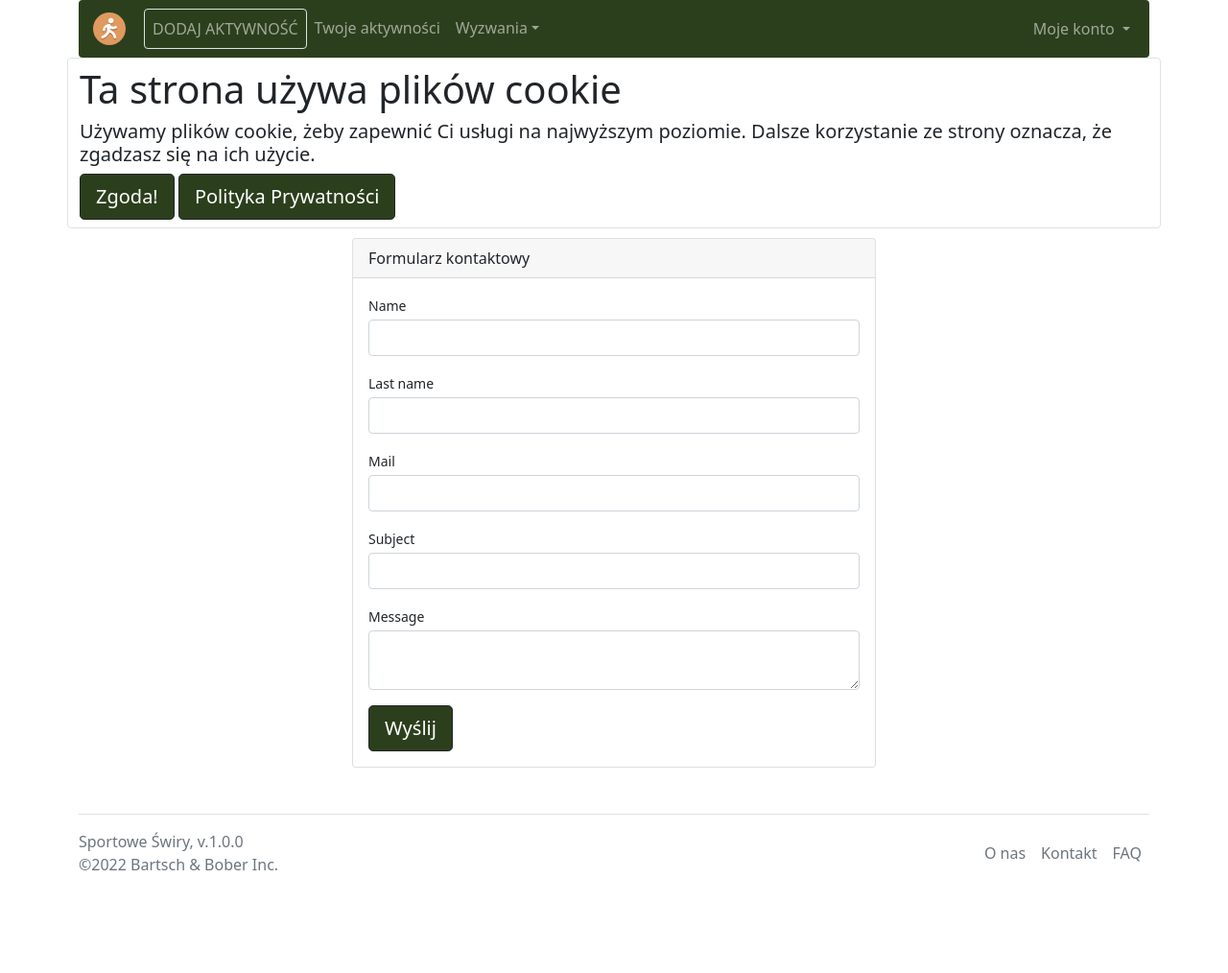
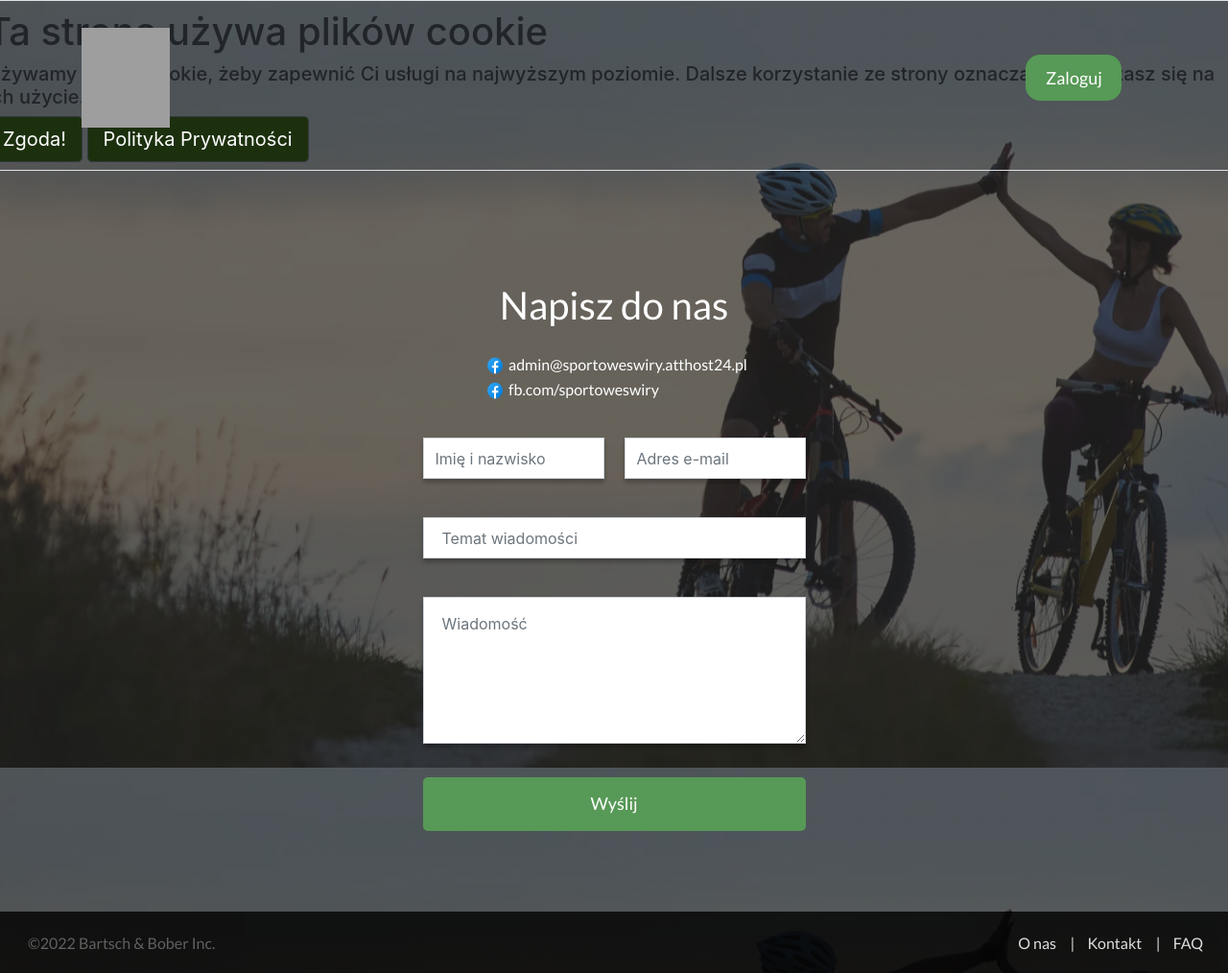
Before and after one commit to MaBober/SportoweSwiry, a Python web app: template other/templates/pages/sendMessage.html in a window 1280 px wide. Shown: the whole page at 96% size. Before the commit the page ends 907 px from the top, so only its background shows below. Run offline with Jinja, Linux system fonts and the light colour scheme; the template is opened without the code that fills it: most values are stand-ins (such as "Sample title", 1, 10 or a date in 2020); form fields are guessed from the names that the template uses; some libraries are stand-ins or nearby versions; grey boxes are pictures that could not be loaded.

Commit message:
New page view for contact form and sent message

```diff
--- a/other/templates/pages/sendMessage.html
+++ b/other/templates/pages/sendMessage.html
@@ -1,66 +1,58 @@
-{% extends "pages//base.html" %}
+{% extends "pages//baseNew.html" %}
+
 
 {% block body_content %}
+<!-- Site css sheet -->
+<link rel= "stylesheet" type= "text/css" href= "{{ url_for('static',filename='styles/sendMessage.css') }}">
 
-<div class="row justify-content-center" style="margin-top: 10px;">
-        <div class="col-lg-6">
-            <div class="card mb-4">
-                <div class="card-header">Formularz kontaktowy</div>
-                <div class="card-body">
-                    <form method="POST">
+<div class="Static-Content">
+    <div class="Title-Write-To-Us">Napisz do nas</div>
+    <div class="Contact-Data-Box">
+        <div class="Contact-Row-Box">
+            <img src="static/img/icon-Facebook.webp" class="icon-Contact-Data">
+            <span class="Contact-Data-Font">
+                admin@sportoweswiry.atthost24.pl
+            </span>
+        </div>
+        <div class="Contact-Row-Box">
+            <img src="static/img/icon-Facebook.webp" class="icon-Contact-Data">
+            <span class="Contact-Data-Font">
+                fb.com/sportoweswiry
+            </span>
+        </div>
+    </div>
+    <form class="Contact-Form-Main-Box" method="POST">
         {{ form.csrf_token }}
 
-                        <div class="mb-3">
-                            <label class="small mb-1" for="newPassword">{{ form.name.label }}</label>
-                            {{ form.name(class_="form-control" ) }}
-                            <ul>
-                                {% for error in form.name.errors %}
-                                    {{ error }}
-                                {% endfor %}
-                            </ul>
+        <div class="Special-Row-Input">
+            {{ form.name(class_="form-control Input-Row-Box", placeholder="Imię i nazwisko" ) }}
+
+            {{ form.mail(class_="form-control Input-Row-Box", placeholder="Adres e-mail" ) }}
         </div>
-                        <div class="mb-3">
-                            <label class="small mb-1" for="confirmPassword">{{ form.lastName.label }}</label>
-                            {{ form.lastName(class_="form-control" ) }}
-                            <ul>
-                                {% for error in form.lastName.errors %}
-                                    {{ error }}
-                                {% endfor %}
-                            </ul>
-                        </div>
-                        <div class="mb-3">
-                            <label class="small mb-1" for="confirmPassword">{{ form.mail.label }}</label>
-                            {{ form.mail(class_="form-control" ) }}
-                            <ul>
-                                {% for error in form.mail.errors %}
-                                    {{ error }}
-                                {% endfor %}
-                            </ul>
-                        </div>
-                        <div class="mb-3">
-                            <label class="small mb-1" for="confirmPassword">{{ form.subject.label }}</label>
-                            {{ form.subject(class_="form-control" ) }}
-                            <ul>
+
+        {{ form.subject(class_="form-control Input-Box", placeholder="Temat wiadomości" ) }}
+        <p class="Error-Message">
             {% for error in form.subject.errors %}
                 {{ error }}
             {% endfor %}
-                            </ul>
-                        </div>
-                        <div class="mb-3">
-                            <label class="small mb-1" for="confirmPassword">{{ form.message.label }}</label>
-                            {{ form.message(class_="form-control" ) }}
-                            <ul>
+        </p>
+
+        {{ form.message(class_="form-control Input-Message-Box", placeholder="Wiadomość" ) }}
+        <p class="Error-Message">
             {% for error in form.message.errors %}
                 {{ error }}
             {% endfor %}
-                            </ul>
-                        </div>
-                        <button class="btn btn-dark btn-lg" style="background-color: #182c07e8;" type="submit">Wyślij</button>
+        </p>
+
+
+        <button class="Main-Button" type="submit">
+            <span class="Main-Button-Font">
+                Wyślij
+            </span>
+        </button>
     </form>
-                </div>
-            </div>
-        </div>
-    </div>
+
 </div>
 
+
 {% endblock %}
--- a/static/styles/login.css
+++ b/static/styles/login.css
@@ -1,8 +1,8 @@
 body {
     background: linear-gradient(rgb(38,38,38,0.7), rgb(38,38,38,0.7)), url("/static/img/bg_login.webp") no-repeat center fixed;
     background-size: cover;
-    /* background-color: #3a3a3a;
-    min-height: 100%;
+    background-color: #3a3a3a;
+    /* min-height: 100%;
     position: relative; */
   }
 
--- /dev/null
+++ b/static/styles/sendMessage.css
@@ -0,0 +1,212 @@
+body {
+    background: linear-gradient(rgb(38,38,38,0.7), rgb(38,38,38,0.7)), url("/static/img/bg_sendMessage.webp") no-repeat center fixed;
+    background-size: cover;
+    background-color: #3a3a3a;
+  }
+
+
+  .Title-Write-To-Us {
+
+    font-family: Lato;
+    font-size: 40px;
+    color: white;
+    text-align: center;
+    margin-top: 110px;
+  }
+
+  .Contact-Form-Main-Box {
+    width: 610px;
+    max-width: 610px;
+    height: 500px;
+    display: flex;
+    flex-direction: column;
+    padding: 0 0 41px;
+    margin: auto;
+  }
+
+
+  .Input-Row-Box {
+    width: 189px;
+    height: 43px;
+    flex-grow: 0;
+    background-color: #fff;
+    border-radius: 0;
+    box-shadow: 0 4px 4px 0 rgba(0, 0, 0, 0.25);
+  }
+
+  .Special-Row-Input {
+    width: 399px;
+    display: flex;
+    flex-direction: row;
+    justify-content: space-between;
+    margin: auto;
+    margin-bottom: 30px;
+  }
+
+  .Input-Box {
+    width: 399px;
+    height: 43px;
+    flex-grow: 0;
+    margin: 10px 106px 14px 105px;
+    padding: 15px 19px 15px 19px;
+    border-radius: 0;
+    background-color: #fff;
+    box-shadow: 0 4px 4px 0 rgba(0, 0, 0, 0.25);
+    margin-left: auto;
+    margin-right: auto;
+  }
+
+
+
+  .Input-Message-Box {
+    width: 399px;
+    height: 153px;
+    flex-grow: 0;
+    margin: 10px 106px 5px 105px;
+    padding: 15px 19px 15px 19px;
+    border-radius: 0;
+    background-color: #fff;
+    box-shadow: 0 4px 4px 0 rgba(0, 0, 0, 0.25);
+    margin-left: auto;
+    margin-right: auto;
+  }
+
+
+  .form-control:focus {
+    border-color: #579956;
+    box-shadow: inset 0 1px 1px rgba(0, 0, 0, 0.075), 0 0 8px #579956;
+  }
+
+  .Main-Button {
+    width: 399px;
+    height: 56px;
+    margin: 14px 108px 13px 103px;
+    border-radius: 5px;
+    background-color: #579956;
+    margin-left: auto;
+    margin-right: auto;
+    border: solid 2px #579956;
+  }
+
+  .Main-Button:hover {
+    background-color: #000;
+    border-color: #000;
+  }
+
+  .Main-Button-Font {
+    width: 59px;
+    height: 22px;
+    font-family: Lato;
+    font-size: 18px;
+    font-weight: normal;
+    font-stretch: normal;
+    font-style: normal;
+    line-height: normal;
+    letter-spacing: normal;
+    text-align: center;
+    color: #fff;
+    margin: auto;
+  }
+
+  .Error-Message {
+    width: 100%;
+    text-align: center;
+  }
+
+
+  .Contact-Data-Box {
+    display: flex;
+    flex-direction: column;
+    margin: auto;
+    margin-top: 20px;
+  }
+
+  .Contact-Row-Box {
+    display: flex;
+    flex-direction: row;
+  }
+
+  .icon-Contact-Data{
+    width: 20px;
+    height: 20px;
+    flex-grow: 0;
+    margin: 3px 4px 3px 5px;
+
+  }
+
+  .Contact-Data-Font {
+    font-family: Lato;
+    font-size: 16px;
+    color: white;
+  }
+
+
+  img.icon-Thumb {
+    width: 100px;
+    height: 100px;
+    object-fit: contain;
+    margin: auto;
+    margin-top: 50px;
+  }
+
+  .Sent-Message {
+    width: 369px;
+    height: 89px;
+    /* margin: 107px 354px 0 342px; */
+    font-family: Lato;
+    font-size: 18px;
+    font-weight: normal;
+    font-stretch: normal;
+    font-style: normal;
+    line-height: normal;
+    letter-spacing: normal;
+    text-align: center;
+    color: #fff;
+    margin: auto;
+  }
+
+   /* FOR SMALL SCREENS */
+   @media(max-width: 850px) {
+
+    .Contact-Form-Main-Box {
+      max-width: 400px;
+      width: 90%;
+    }
+
+
+    .Title-Write-To-Us {
+        margin-top: 150px;
+      }
+
+
+    .Special-Row-Input {
+        width: 90%;
+        flex-direction: column;
+        margin-bottom: 0;
+    }
+
+    .Input-Row-Box {
+        width: 90%;
+        margin-top: 10px;
+        margin-bottom: 15px;
+        margin-left: auto;
+        margin-right: auto;
+    }
+
+    .Input-Box {
+        width: 80%;
+    }
+
+    .Input-Message-Box {
+        width: 80%;
+    }
+
+    .Main-Button {
+        width: 80%;
+    }
+
+    .Contact-Data-Box {
+        margin-top: 15px;
+        margin-bottom: 15px;
+      }
+}
```
Also changed, not shown: other/routes.py (+9 -1 lines), other/templates/pages/OLDsendMessage.html (added, +66 -0 lines), other/templates/pages/messageSent.html (added, +32 -0 lines), user/routes.py (+4 -4 lines), static/img/bg_sendMessage.webp (added), static/img/icon-Thumb.webp (added). Lines whose indentation alone changed are shown as unchanged.
